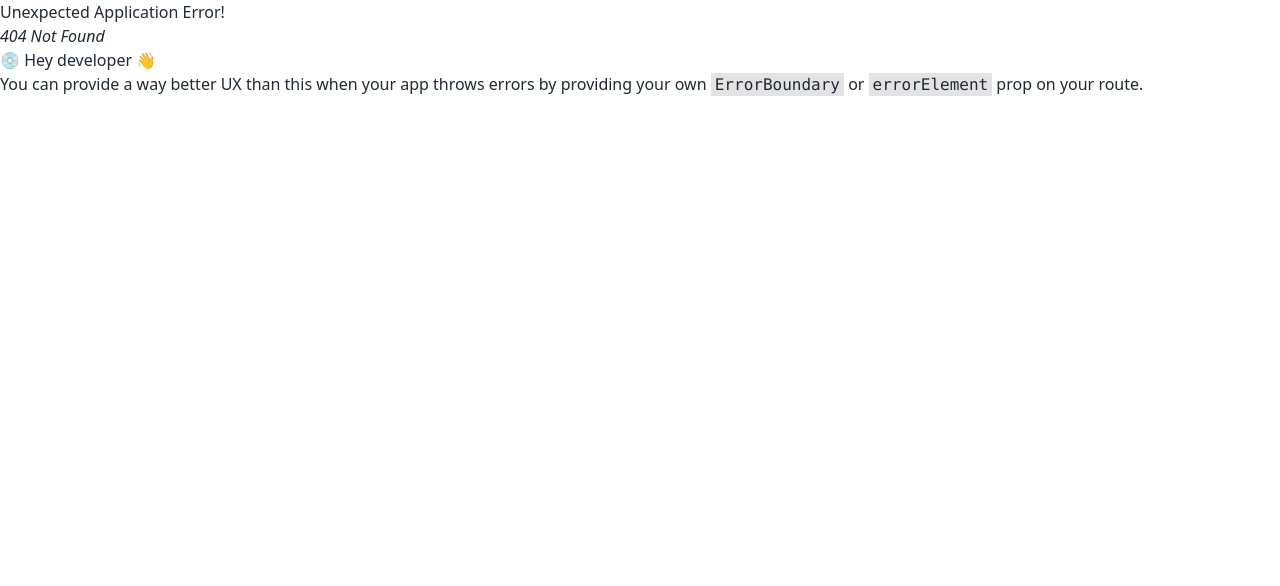
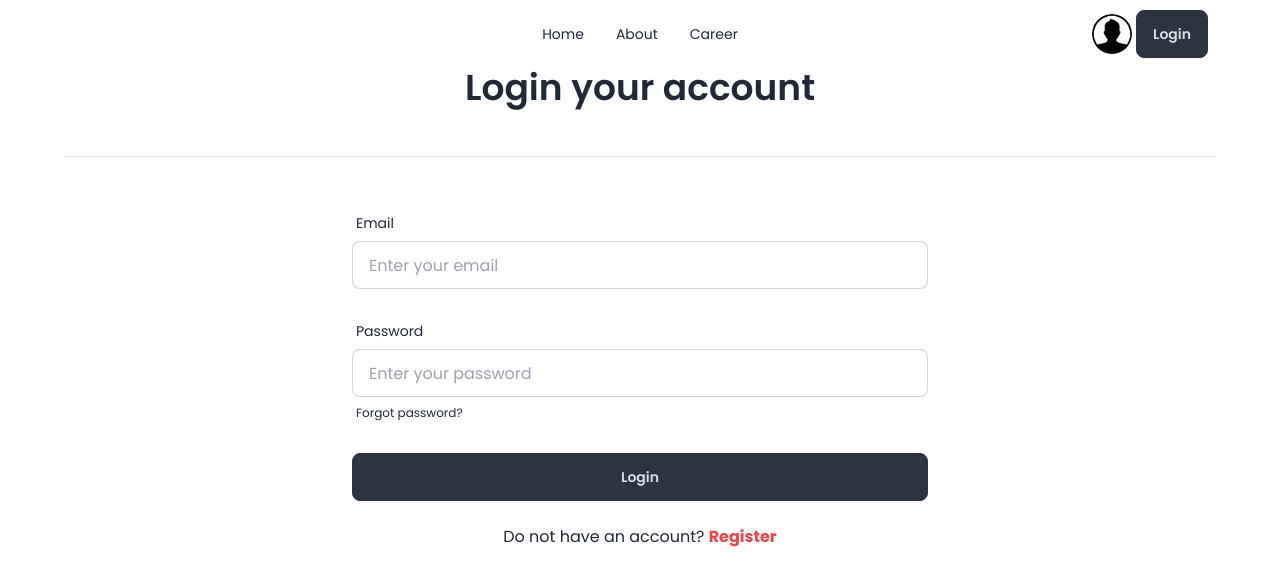
Before and after one commit to joymajumder23/react-dragon-news, a React (Vite) app: page /login in a window 1280 px wide. Before the commit this address had no page. Shown: the top 586 px of the page. Built offline with nearby package versions, Linux system fonts and the light colour scheme.

Commit message:
login pages added

```diff
--- /dev/null
+++ b/src/error/Error.jsx
@@ -0,0 +1,13 @@
+import { Link } from "react-router-dom";
+
+const Error = () => {
+    return (
+        <div className="text-center">
+            <h1 className="text-6xl font-poppins font-bold">404</h1>
+            <h1 className="text-6xl font-poppins font-bold">error!</h1>
+            <Link to="/"><button className="btn">Go back to home</button></Link>
+        </div>
+    );
+};
+
+export default Error;
--- /dev/null
+++ b/src/pages/Home/Card.jsx
@@ -0,0 +1,14 @@
+const Card = ({data}) => {
+    const {title, published_date, image_url} = data;
+    return (
+        <div className="card card-compact w-96 bg-base-100 shadow-xl">
+            <figure><img src={image_url} alt="Shoes" /></figure>
+            <div className="card-body">
+                <h2 className="card-title">{title}</h2>
+                <p>{published_date}</p>
+            </div>
+        </div>
+    );
+};
+
+export default Card;
--- a/src/pages/Home/Home.jsx
+++ b/src/pages/Home/Home.jsx
@@ -10,13 +10,12 @@ const Home = () => {
             <Header></Header>
             <BreakingNews></BreakingNews>
             <Navbar></Navbar>
-            <h3 className="font-poppins">This is Home</h3>
             <div className="grid grid-cols-1 md:grid-cols-4 gap-6">
                 <div className="border">
                     <LeftSideNav></LeftSideNav>
                 </div>
                 <div className="border md:col-span-2">
-                    <h2>Content comming soon...</h2>
+                    <h2>Content coming soon...</h2>
                 </div>
                 <div className="border">
                     <RightSideNav></RightSideNav>
--- /dev/null
+++ b/src/pages/Login/Login.jsx
@@ -0,0 +1,44 @@
+import { Link } from "react-router-dom";
+import Navbar from "../Shared/Navbar/Navbar";
+
+const Login = () => {
+    const handleLogin = e => {
+        e.preventDefault();
+        console.log(e.currentTarget);
+        const form = new FormData(e.currentTarget);
+        console.log(form.get('email'));
+        console.log(form.get('pass'));
+    }
+    return (
+        <div>
+            <Navbar></Navbar>
+        <div className="text-center">
+        <h1 className="text-center text-4xl font-semibold mb-12">Login your account</h1>
+        <hr />
+            <form onSubmit={handleLogin} className="mx-auto md:w-3/4 lg:w-1/2 mb-6 mt-12">
+                <div className="form-control">
+                    <label className="label">
+                        <span className="label-text">Email</span>
+                    </label>
+                    <input type="email" placeholder="Enter your email" className="input input-bordered" name="email" required />
+                </div>
+                <div className="form-control mt-6">
+                    <label className="label">
+                        <span className="label-text">Password</span>
+                    </label>
+                    <input type="password" placeholder="Enter your password" className="input input-bordered" name="pass" required />
+                    <label className="label">
+                        <a href="#" className="label-text-alt link link-hover">Forgot password?</a>
+                    </label>
+                </div>
+                <div className="form-control mt-6">
+                    <button className="btn btn-neutral">Login</button>
+                </div>
+            </form>
+            <p>Do not have an account? <Link to="/register" className="text-red-500 font-bold">Register</Link></p>
+        </div>
+        </div>
+    );
+};
+
+export default Login;
--- a/src/pages/Shared/LeftSideNav/LeftSideNav.jsx
+++ b/src/pages/Shared/LeftSideNav/LeftSideNav.jsx
@@ -1,14 +1,24 @@
 import { useEffect } from "react";
 import { useState } from "react";
 import { Link } from "react-router-dom";
+import Card from "../../Home/Card";
 
 const LeftSideNav = () => {
     const [categories, setCategories] = useState([]);
+    const [card, setCard] = useState([]);
+
     useEffect(() => {
         fetch('./categories.json')
             .then(res => res.json())
             .then(data => setCategories(data))
     }, []);
+
+    useEffect(() => {
+        fetch('/news.json')
+        .then(res => res.json())
+        .then(data => setCard(data))
+    },[]);
+
     return (
         <div>
             <h3 className="text-xl font-semibold mb-5">All Category{categories.length}</h3>
@@ -20,6 +30,12 @@ const LeftSideNav = () => {
                     {category.name}
                 </Link>)
             }
+
+            <div>
+                {
+                    card.map(data => <Card key={data.id} data={data}></Card>)
+                }
+            </div>
         </div>
     );
 };
--- a/src/pages/Shared/Navbar/Navbar.jsx
+++ b/src/pages/Shared/Navbar/Navbar.jsx
@@ -1,4 +1,4 @@
-import { NavLink } from "react-router-dom";
+import { Link, NavLink } from "react-router-dom";
 import defaultProfileImg from "../../../assets/user.png"
 
 const Navbar = () => {
@@ -30,7 +30,7 @@ const Navbar = () => {
                         <img alt="Tailwind CSS Navbar component" src={defaultProfileImg} />
                     </div>
                 </div>
-                <button className="btn btn-neutral">Login</button>
+                <Link to="/login"><button className="btn btn-neutral">Login</button></Link>
             </div>
         </div>
     );
--- a/src/routes/Routes.jsx
+++ b/src/routes/Routes.jsx
@@ -3,14 +3,21 @@ import {
 } from "react-router-dom";
 import Root from "../layouts/Root";
 import Home from "../pages/Home/Home";
+import Error from "../error/Error";
+import Login from "../pages/Login/Login";
   const router = createBrowserRouter([
     {
       path: "/",
+      errorElement: <Error></Error>,
       element: <Root></Root>,
       children: [
         {
             path: "/",
             element: <Home></Home>
+        },
+        {
+          path: "/login",
+          element: <Login></Login>
         }
       ]
     },
```
Also changed, not shown: src/pages/Register/Register.jsx (added).
